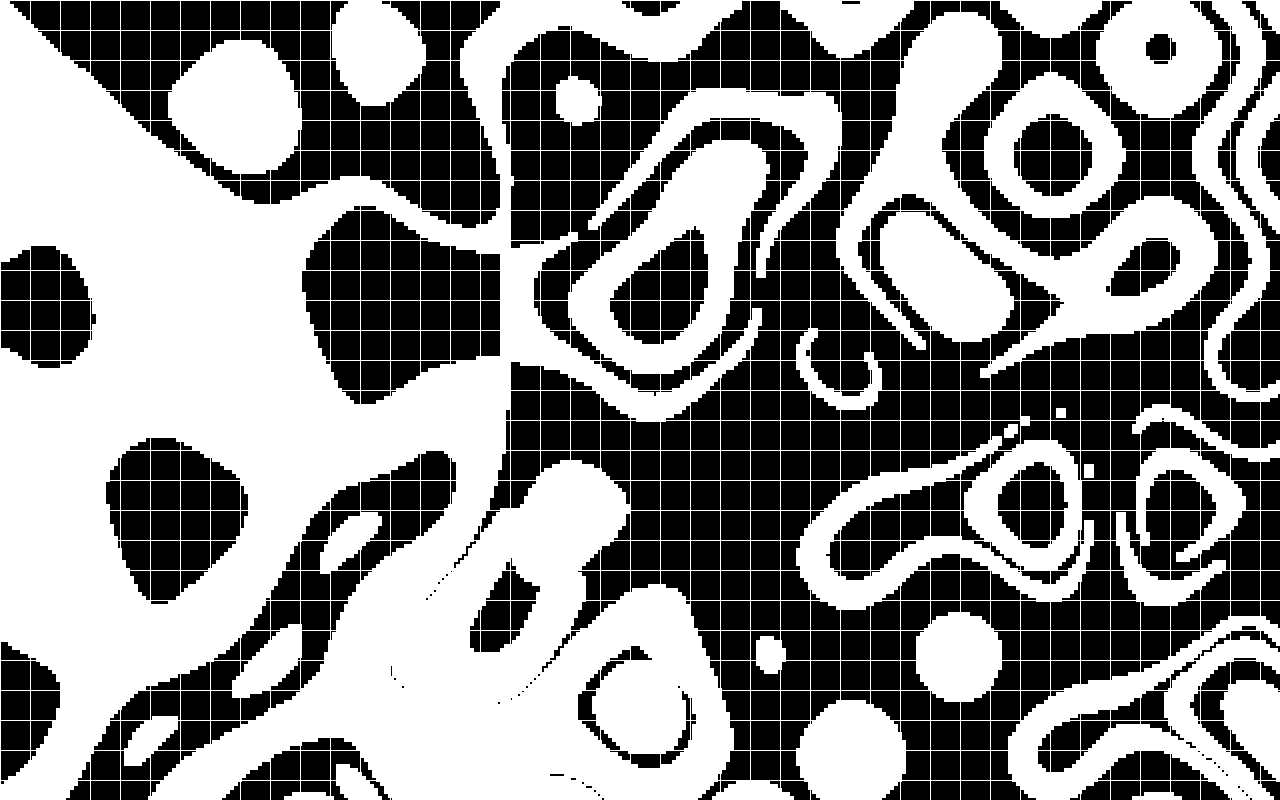
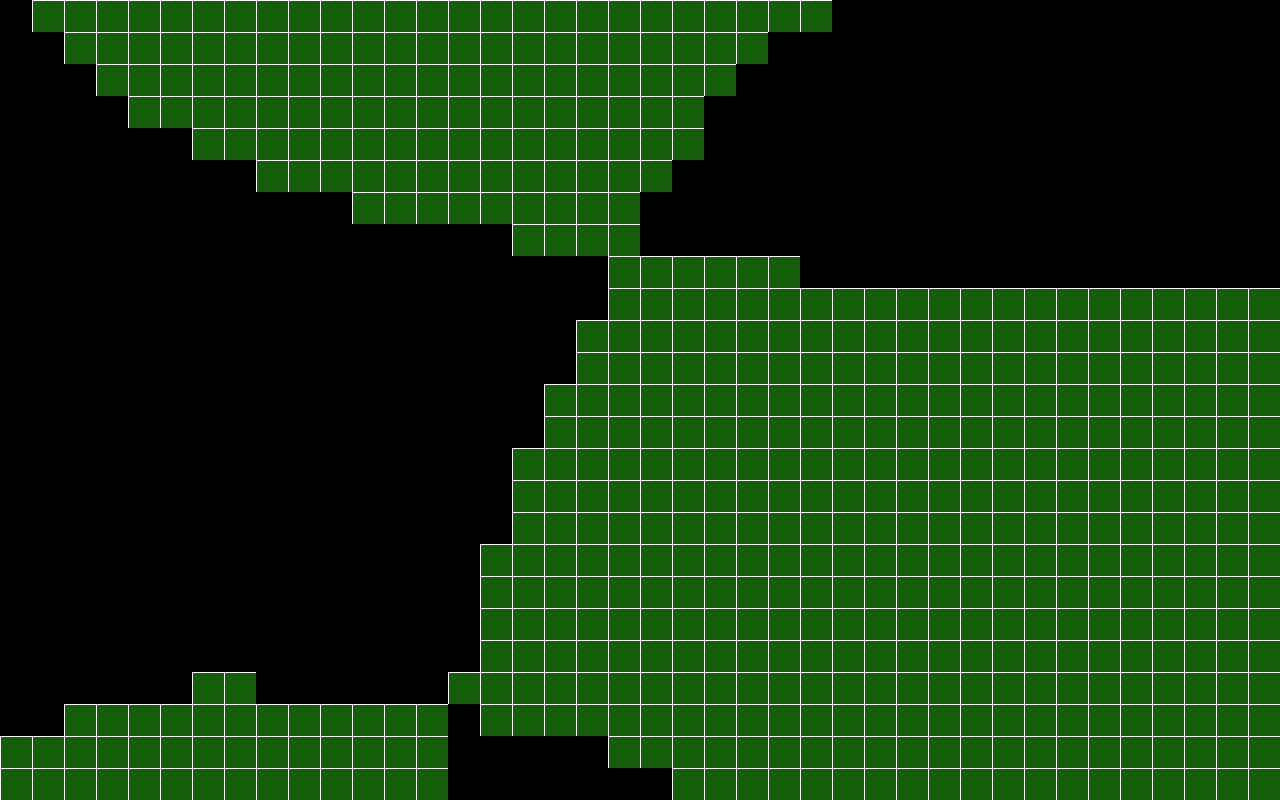
Before and after one commit to ethanszeto/bleak-world, a plain HTML site: page index.html in a window 1280 px wide. Drawn offline with Linux system fonts and the light colour scheme.

Commit message:
gameframes

```diff
--- a/index.css
+++ b/index.css
@@ -10,5 +10,5 @@ body {
   top: 0;
   width: 100%;
   height: 100%;
-  background-color: #000000;
+  background-color: #145d09;
 }
--- a/index.html
+++ b/index.html
@@ -8,6 +8,8 @@
     <script defer src="./src/fns/rgba.js"></script>
     <script defer src="./src/fns/perlin.js"></script>
     <script defer src="./src/clss/renderElements.js"></script>
+    <script defer src="./src/wrld/worldGenerator.js"></script>
+    <script defer src="./src/gm/gameFrame.js"></script>
     <script defer src="./index.js"></script>
   </head>
   <body>
--- a/index.js
+++ b/index.js
@@ -1,40 +1,12 @@
 const canvas = document.getElementById("canvas");
 
-const draw = () => {
-  canvas.width = window.innerWidth;
-  canvas.height = window.innerHeight;
-  console.log(`[w: ${canvas.width}, h: ${canvas.height}]`);
+window.addEventListener("load", () => {
+  const world = new WorldGenerator();
+  world.generate(111634516782378);
 
-  const ctx = canvas.getContext("2d");
-
-  for (let x = 0; x < canvas.width; x += 30) {
-    new Box(x, 0, 1, canvas.height, rgba(255, 255, 255, 1)).draw(ctx);
-  }
-
-  for (let y = 0; y < canvas.height; y += 30) {
-    new Box(0, y, canvas.width, 1, rgba(255, 255, 255, 1)).draw(ctx);
-  }
-  const perlin = new PerlinNoiseGenerator();
-  perlin.setSeed(111634516782378);
-  //   perlin.setSeed(parseInt(Math.random() * 1000000));
-  perlin.setScale(0.001, 0.003, 0.005);
-
-  const discrete = true;
-
-  for (var y = 0; y < canvas.height; y += 4) {
-    for (var x = 0; x < canvas.width; x += 4) {
-      if (discrete) {
-        var v = perlin.getIntensity(x, y) < 0.5 ? 0 : 1;
-        console.log(x, y, v);
-        new Box(x, y, 10, 10, rgba(255, 255, 255, v)).draw(ctx);
-      } else {
-        var v = perlin.getIntensity(x + 0.5, y + 0.5) * 255;
-        console.log(x, y, v);
-        new Box(x, y, 10, 10, rgba(v, v, v, v / 255)).draw(ctx);
-      }
-    }
-  }
-};
-
-window.addEventListener("load", draw);
-window.addEventListener("resize", draw);
+  setInterval(() => {
+    canvas.width = window.innerWidth;
+    canvas.height = window.innerHeight;
+    render(canvas, world);
+  }, 1000);
+});
--- a/src/fns/perlin.js
+++ b/src/fns/perlin.js
@@ -28,10 +28,10 @@ class PerlinNoiseGenerator {
     this.perm = this.permutation.concat(this.permutation);
   }
 
-  setScale(baseScale, variationIntensity = 0, variationScale = 0.1) {
-    this.baseScale = baseScale;
-    this.variationIntensity = variationIntensity;
-    this.variationScale = variationScale;
+  setScale(baseScale = 1, variationIntensity = 3, variationScale = 3) {
+    this.baseScale = baseScale / 1000;
+    this.variationIntensity = variationIntensity / 1000;
+    this.variationScale = variationScale / 10000;
   }
 
   fade(t) {
--- /dev/null
+++ b/src/gm/gameFrame.js
@@ -0,0 +1,19 @@
+const render = (canvas, world) => {
+  let canvasHeight = canvas.height;
+  let canvasWidth = canvas.width;
+  let ctx = canvas.getContext("2d");
+
+  for (let x = 0; x < canvasWidth; x += 32) {
+    new Box(x, 0, 1, canvasHeight, rgba(255, 255, 255, 1)).draw(ctx);
+  }
+
+  for (let y = 0; y < canvasHeight; y += 32) {
+    new Box(0, y, canvasWidth, 1, rgba(255, 255, 255, 1)).draw(ctx);
+  }
+
+  for (var y = 0; y < canvasHeight; y += world.blockSize) {
+    for (var x = 0; x < canvasWidth; x += world.blockSize) {
+      world.getBlock(x, y).draw(ctx);
+    }
+  }
+};
--- /dev/null
+++ b/src/wrld/worldGenerator.js
@@ -0,0 +1,18 @@
+class WorldGenerator {
+  generate = (seed) => {
+    this.zoom = 1;
+    this.blockSize = 32 / this.zoom;
+    this.blockCache = [[]];
+    this.perlin = new PerlinNoiseGenerator();
+    this.perlin.setSeed(seed);
+    this.perlin.setScale(1, 5, this.zoom);
+  };
+
+  getBlock = (x, y) => {
+    var v = this.perlin.getIntensity(x, y) < 0.5 ? 0 : 1;
+    return new Box(x, y, this.blockSize, this.blockSize, rgba(0, 0, 0, v));
+  };
+}
+
+// perlin.setSeed(111634516782378);
+// perlin.setSeed(parseInt(Math.random() * 1000000));
```
